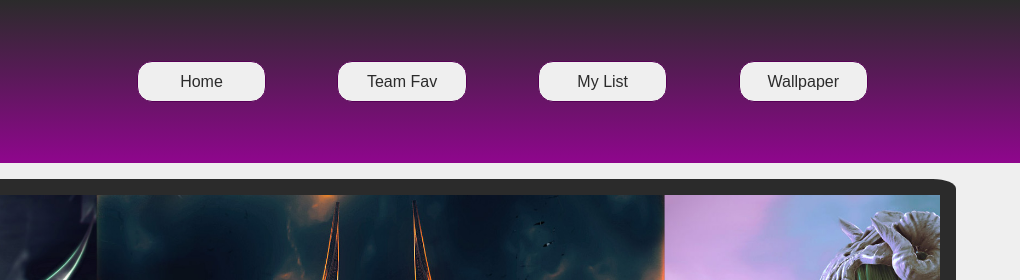
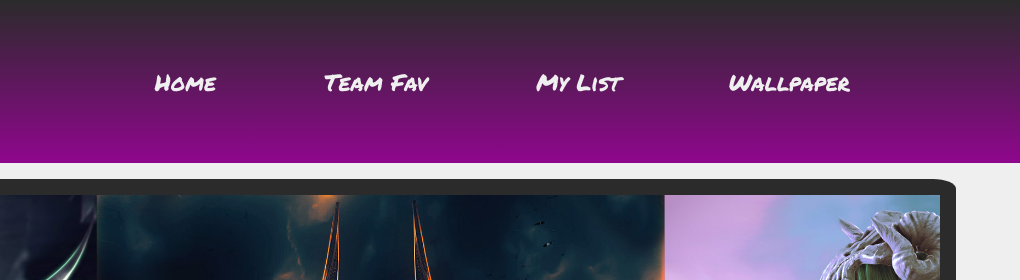
Before and after one commit to ThD28/Projet-1, a plain HTML site: page page1.html in a window 1280 px wide. Shown: the top 280 px of the page, 260-1280 px from the left. Drawn offline with Linux system fonts and the light colour scheme; a script that the page names is missing.

Commit message:
mise a jour nav/foot

```diff
--- a/footer.css
+++ b/footer.css
@@ -3,15 +3,12 @@ footer {
   text-align: center;
   background: linear-gradient(to top, var(--dark), var(--violet));
   height: 8em;
+  font-family: "Permanent Marker", cursive;
 }
 
 footer p {
   color: var(--light);
   opacity: 0.8;
-}
-
-#copyright {
-  margin-top: 2em;
 }
 
 .M img {
--- a/nav.css
+++ b/nav.css
@@ -17,6 +17,7 @@ header {
   display: flex;
   flex-direction: column;
   align-items: center;
+  font-family: "Permanent Marker", cursive;
 }
 
 .listnav nav ul {
@@ -31,19 +32,15 @@ header {
   text-align: center;
   text-decoration: none;
   outline: none;
-  height: 2px;
-  width: 90px;
-  color: #fff;
-  border-radius: 15px;
+  width: auto;
   margin: 3px;
   padding: 2%;
   align-items: center;
   display: flex;
   flex-direction: row;
   justify-content: center;
-  color: var(--dark);
-  border: solid 1px var(--violetF);
-  background-color: var(--light);
+  color: var(--light);
+  font-size: 23px;
 }
 
 @media all and (min-width: 768px) {
```
